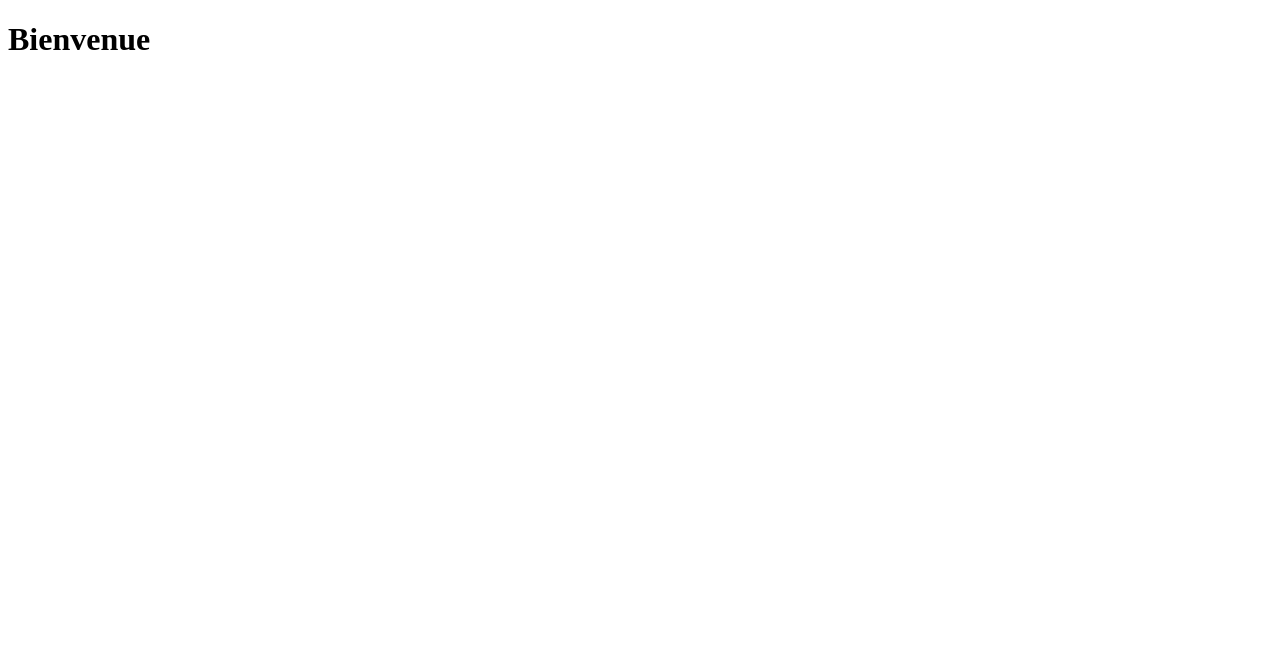
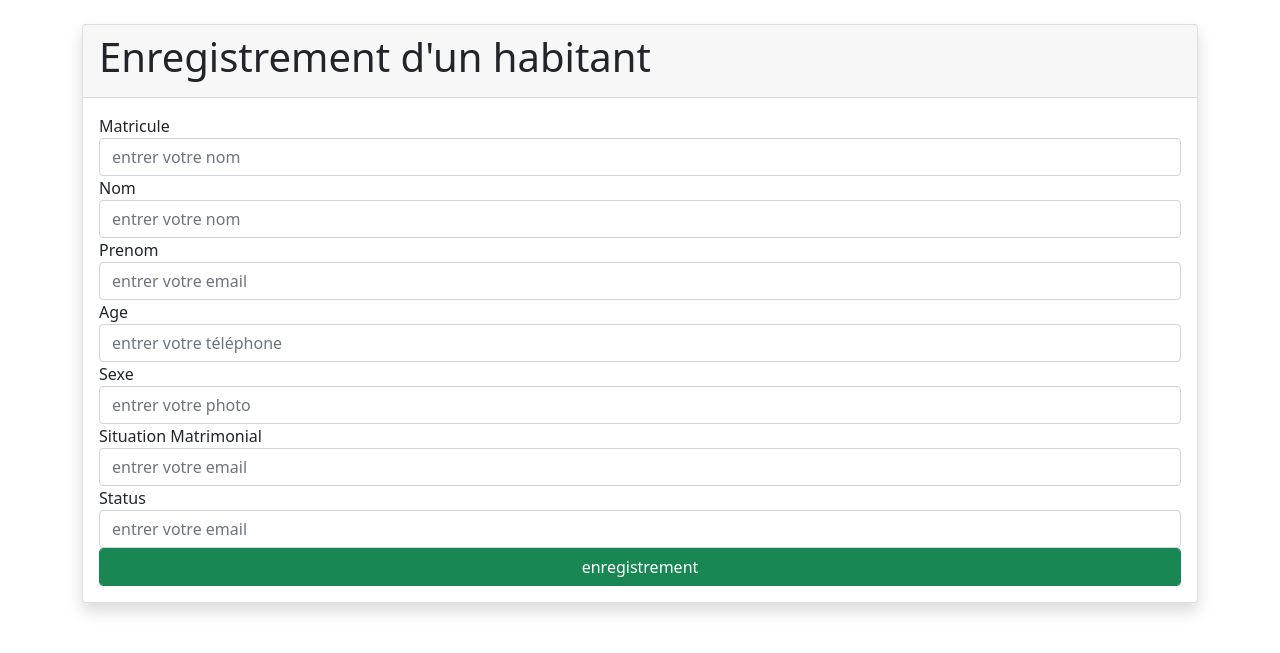
Before and after one commit to barroam/Appli_Recensement, a PHP site: page / in a window 1280 px wide. Before the commit the part shown is almost empty. Shown: the top 653 px of the page. Run offline with PHP 8.4, Linux system fonts and the light colour scheme.

Commit message:
Ajout du formulaire d'enregistrement

```diff
--- a/Habitant.php
+++ b/Habitant.php
@@ -1,5 +1,8 @@
 <?php
 
+class habitant{
 
+    protected $nom;
+}
 
 ?>
--- a/index.php
+++ b/index.php
@@ -4,10 +4,78 @@
     <meta charset="UTF-8">
     <meta name="viewport" content="width=device-width, initial-scale=1.0">
     <title>Recensement</title>
+     <!-- Bootstrap CSS -->
+ <link href="https://cdn.jsdelivr.net/npm/bootstrap@5.0.2/dist/css/bootstrap.min.css" rel="stylesheet" integrity="sha384-EVSTQN3/azprG1Anm3QDgpJLIm9Nao0Yz1ztcQTwFspd3yD65VohhpuuCOmLASjC" crossorigin="anonymous">
+
 </head>
 <body>
 
-<h1>Bienvenue</h1>
+
+
+
+<br>
+
+<div class="container">
+    <div class="row d-flex justify-content-center">
+        <div class="col_md-7"><script src="https://cdn.jsdelivr.net/npm/bootstrap@5.0.2/dist/js/bootstrap.bundle.min.js" integrity="sha384-MrcW6ZMFYlzcLA8Nl+NtUVF0sA7MsXsP1UyJoMp4YLEuNSfAP+JcXn/tWtIaxVXM" crossorigin="anonymous"></script>
+            <div class="card shadow">
+                <div class="card-header">
+                    <h1>Enregistrement d'un habitant</h1>
+                </div>
+                <div class="card-body">
+                    <form  method="POST" action="" enctype="multipart/form-data">
+
+                    <label for="">Matricule</label>
+                        <input type="text" name="matricule" placeholder="entrer votre nom" class="form-control">
+
+
+                        <label for="">Nom</label>
+                        <input type="text" name="nom" placeholder="entrer votre nom" class="form-control">
+
+                        <label for="">Prenom</label>
+                        <input type="text" name="prenom" placeholder="entrer votre email" class="form-control">
+
+                        <label for="">Age</label>
+                        <input type="number" name="age" placeholder="entrer votre téléphone" class="form-control">
+
+
+                        <label for="">Sexe</label>
+                        <input type="text" name="sexe" placeholder="entrer votre photo" class="form-control">
+
+                        <label for="">Situation Matrimonial</label>
+                        <input type="text" name="situation_matrimonial" placeholder="entrer votre email" class="form-control">
+
+                        <label for="">Status</label>
+                        <input type="text" name="status" placeholder="entrer votre email" class="form-control">
+
+                      <input type="submit_ajout" value="enregistrement" class="btn btn-success form-control" >
+                    </form>
+                </div>
+            </div>
+        </div>
+    </div>
+</div>
+
+
+
+
+
+
+
+
+
+
+
+
+
+
+
+
+
+<!-- Optional JavaScript; choose one of the two! -->
+
+<!-- Option 1: Bootstrap Bundle with Popper -->
+<script src="https://cdn.jsdelivr.net/npm/bootstrap@5.0.2/dist/js/bootstrap.bundle.min.js" integrity="sha384-MrcW6ZMFYlzcLA8Nl+NtUVF0sA7MsXsP1UyJoMp4YLEuNSfAP+JcXn/tWtIaxVXM" crossorigin="anonymous"></script>
 
 
 </body>
```
Also changed, not shown: CRUD.php (added).
